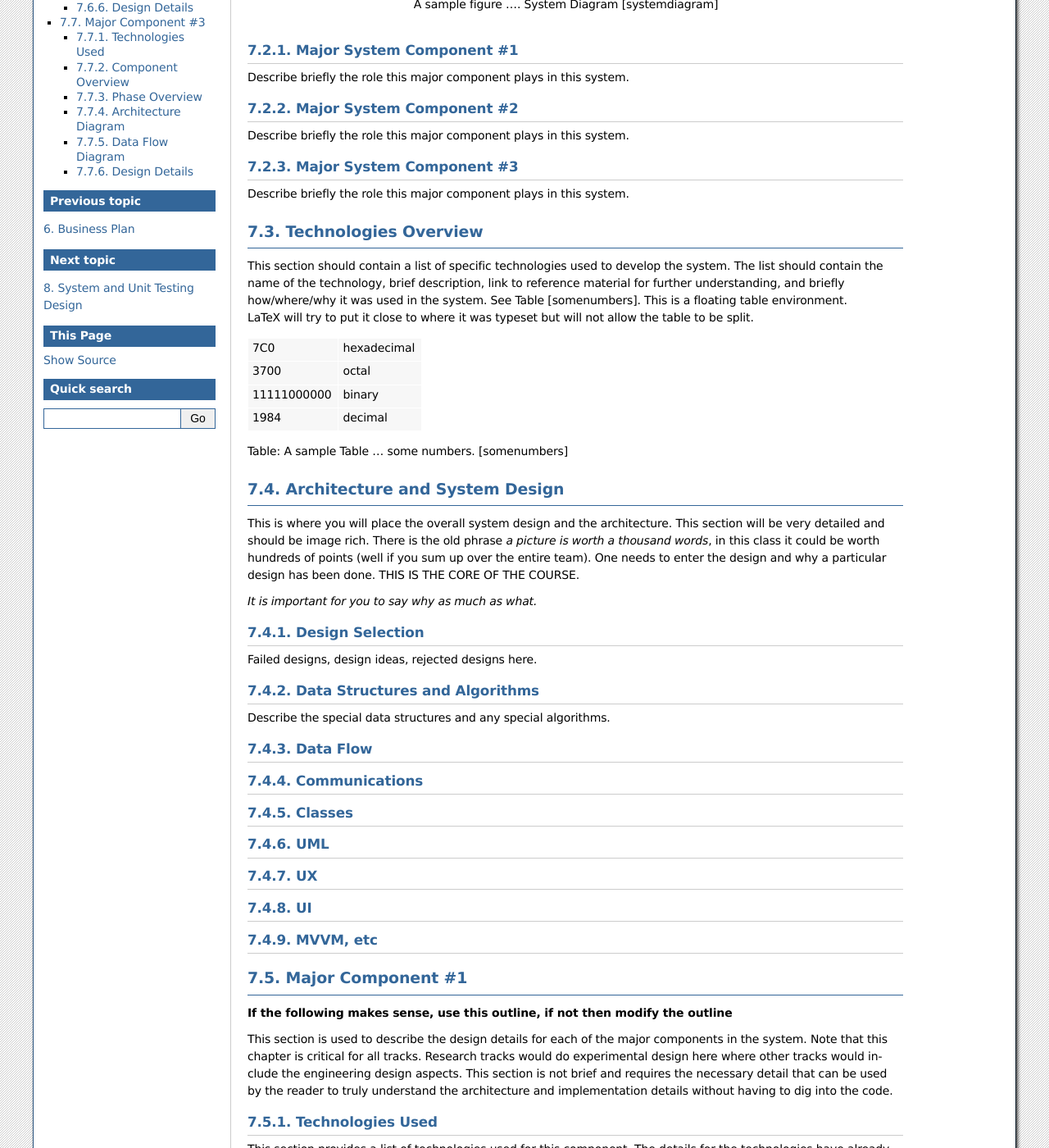
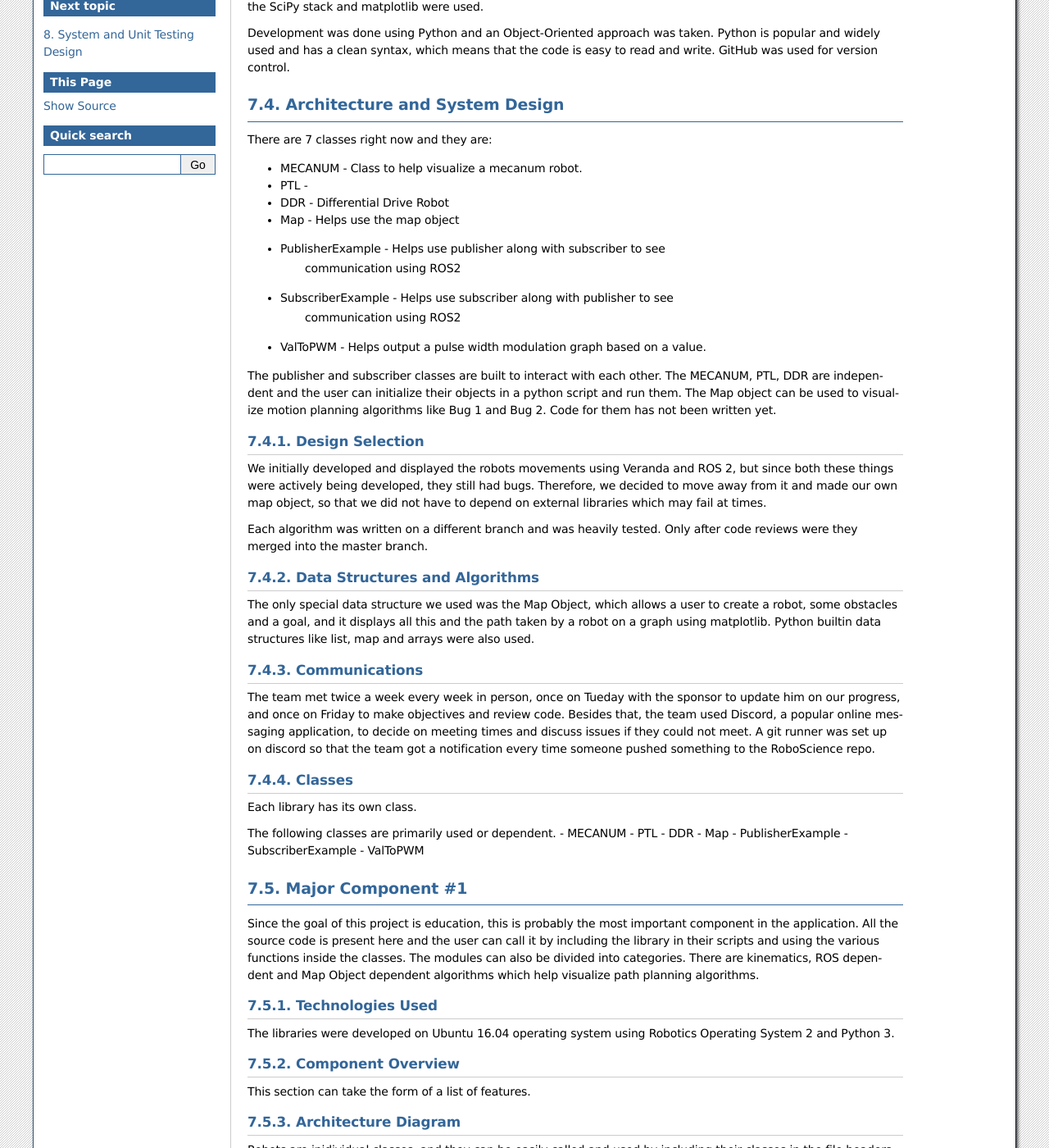
Before and after one commit to roboscienceorg/robolib, a Sphinx documentation site: the page built from DesignDoc/source/design.rst, in a window 1280 px wide and 1400 px high, scrolled down 885 px. Shown: the whole window at 82% size. Built offline with Sphinx 7.4.7, drawn with Linux system fonts in a browser that asks for light colours; pages that are not in the unit, such as notebooks, are missing from menus; some of the changed text lies outside the part shown.

Commit message:
design doc added

```diff
--- a/DesignDoc/source/design.rst
+++ b/DesignDoc/source/design.rst
@@ -9,141 +9,217 @@
 Design and Implementation
 =========================
 
+The Robotics library will be developed has several different areas or
+components.
+
+
 Systems Goals
 -------------
 
-Briefly describe the overall goals this system plans to achieve. These
-goals are typically provided by the stakeholders. This is not intended
-to be a detailed requirements listing. Keep in mind that this section is
-still part of the Overview.
+As discussed with the stakeholders, the Senior Design team will be delivering
+library code in python containing all of the algorithms from the Robotics book
+written by Dr. McGough, a professor at South Dakota School of Mines and
+Technology. Thourough documentation and tutorials for every module and setup
+files will be provided so that users with very little to no experience spend no
+time in setting up their environment and getting started with learning the
+concepts.
 
 System Overview and Description
 -------------------------------
 
-Provide a more detailed description of the major system components
-without getting too detailed. This section should contain a high-level
-block and/or flow diagram of the system highlighting the major
-components. See Figure [systemdiagram]. This is a floating figure
-environment. LaTeX will try to put it close to where it was typeset but
-will not allow the figure to be split if moving it can not happen.
-Figures, tables, algorithms and many other floating environments are
-automatically numbered and placed in the appropriate type of table of
-contents. You can move these and the numbers will update correctly.
-
-.. figure:: ./diagram.png
-   :alt: A sample figure .... System Diagram [systemdiagram]
-   :width: 75.0%
-
-   A sample figure .... System Diagram [systemdiagram]
+There are 3 major components to this project, and they are library modules,
+documentation, tutorials and setup files, and map object. All these are
+independent, but make no sense without one another. Setup files help run the library modules and these modules will make no sense to an inexperienced user
+without the documentation and tutorials. The map object removes all dependency
+from Veranda and helps plot the path taken by a robot when it is given various algorithms.
 
 Major System Component #1
 ~~~~~~~~~~~~~~~~~~~~~~~~~
 
-Describe briefly the role this major component plays in this system.
+Library Source Code: This contains all the call routines in Python which the
+user will be able to use to learn Robotics concepts. The algorithms developed
+will be all those described on the RoboScience website under "Software".
+
 
 Major System Component #2
 ~~~~~~~~~~~~~~~~~~~~~~~~~
 
-Describe briefly the role this major component plays in this system.
+Examples: This will contain tutorials, heavily documented code and setup files
+which will help the user understand how the modules are used and how they interact with each other and they can also setup thier execution environment.
 
 Major System Component #3
 ~~~~~~~~~~~~~~~~~~~~~~~~~
 
-Describe briefly the role this major component plays in this system.
+Map Object: This is a very useful data structure which allows to the user to
+visualize the path taken by the robot using matplotlib.
 
 Technologies Overview
 ---------------------
 
-This section should contain a list of specific technologies used to
-develop the system. The list should contain the name of the technology,
-brief description, link to reference material for further understanding,
-and briefly how/where/why it was used in the system. See
-Table [somenumbers]. This is a floating table environment. LaTeX will
-try to put it close to where it was typeset but will not allow the table
-to be split.
+Ubuntu 16.04 LTS (Xenial Xerus) operating system was used to develop as well as
+Robotics Operating System 2. Initially Veranda was used as a simualtion
+software, but we decided to move away from it as it was actively being
+developed and the students who were using it kept finding bugs. Besides these,
+various libraries from Python like the SciPy stack and matplotlib were used.
 
-+---------------+---------------+
-| 7C0           | hexadecimal   |
-+---------------+---------------+
-| 3700          | octal         |
-+---------------+---------------+
-| 11111000000   | binary        |
-+---------------+---------------+
-| 1984          | decimal       |
-+---------------+---------------+
+Development was done using Python and an Object-Oriented approach was taken.
+Python is popular and widely used and has a clean syntax, which means that the
+code is easy to read and write. GitHub was used for version control.
 
-Table: A sample Table ... some numbers. [somenumbers]
 
 Architecture and System Design
 ------------------------------
 
-This is where you will place the overall system design and the
-architecture. This section will be very detailed and should be image
-rich. There is the old phrase *a picture is worth a thousand words*, in
-this class it could be worth hundreds of points (well if you sum up over
-the entire team). One needs to enter the design and why a particular
-design has been done. THIS IS THE CORE OF THE COURSE.
+There are 7 classes right now and they are:
 
-*It is important for you to say why as much as what.*
+- MECANUM - Class to help visualize a mecanum robot.
+- PTL -
+- DDR - Differential Drive Robot
+- Map - Helps use the map object
+- PublisherExample - Helps use publisher along with subscriber to see
+                     communication using ROS2
+- SubscriberExample - Helps use subscriber along with publisher to see
+                      communication using ROS2
+- ValToPWM - Helps output a pulse width modulation graph based on a value.
+
+The publisher and subscriber classes are built to interact with each other.
+The MECANUM, PTL, DDR are independent and the user can initialize their objects
+in a python script and run them. The Map object can be used to visualize
+motion planning algorithms like Bug 1 and Bug 2. Code for them has not been
+written yet.
 
 Design Selection
 ~~~~~~~~~~~~~~~~
 
-Failed designs, design ideas, rejected designs here.
+We initially developed and displayed the robots movements using Veranda and ROS
+2, but since both these things were actively being developed, they still had
+bugs. Therefore, we decided to move away from it and made our own map object,
+so that we did not have to depend on external libraries which may fail at
+times.
+
+Each algorithm was written on a different branch and was heavily tested. Only
+after code reviews were they merged into the master branch.
 
 Data Structures and Algorithms
 ~~~~~~~~~~~~~~~~~~~~~~~~~~~~~~
 
-Describe the special data structures and any special algorithms.
-
-Data Flow
-~~~~~~~~~
+The only special data structure we used was the Map Object, which allows a user
+to create a robot, some obstacles and a goal, and it displays all this and the
+path taken by a robot on a graph using matplotlib. Python builtin data
+structures like list, map and arrays were also used.
 
 Communications
 ~~~~~~~~~~~~~~
 
+The team met twice a week every week in person, once on Tueday with the sponsor
+to update him on our progress, and once on Friday to make objectives and review
+code. Besides that, the team used Discord, a popular online messaging
+application, to decide on meeting times and discuss issues if they could not
+meet. A git runner was set up on discord so that the team got a notification
+every time someone pushed something to the RoboScience repo.
+
 Classes
 ~~~~~~~
 
-UML
-~~~
+Each library has its own class.
 
-UX
-~~
+The following classes are primarily used or dependent.
+- MECANUM
+- PTL
+- DDR
+- Map
+- PublisherExample
+- SubscriberExample
+- ValToPWM
 
-UI
-~~
-
-MVVM, etc
-~~~~~~~~~
 
 Major Component #1
 -------------------
 
-**If the following makes sense, use this outline, if not then modify the
-outline**
+Since the goal of this project is education, this is probably the most important component in the application. All the source code is present here
+and the user can call it by including the library in their scripts and using
+the various functions inside the classes. The modules can also be divided into
+categories. There are kinematics, ROS dependent and Map Object dependent
+algorithms which help visualize path planning algorithms.
 
-This section is used to describe the design details for each of the
-major components in the system. Note that this chapter is critical for
-all tracks. Research tracks would do experimental design here where
-other tracks would include the engineering design aspects. This section
-is not brief and requires the necessary detail that can be used by the
-reader to truly understand the architecture and implementation details
-without having to dig into the code.
+Technologies Used
+~~~~~~~~~~~~~~~~~
 
+The libraries were developed on Ubuntu 16.04 operating system using Robotics
+Operating System 2 and Python 3.
+
+Component Overview
+~~~~~~~~~~~~~~~~~~
+
+This section can take the form of a list of features.
+
+Architecture Diagram
+~~~~~~~~~~~~~~~~~~~~~
+
+Robots are inidividual classes, and they can be easily called and used by
+including their classes in the file headers. Tutorials and examples are
+provided to use each module.
+
+
+Design Details
+~~~~~~~~~~~~~~
+
+<insert code>
+
+
+
+Major Component #2
+-------------------
+
+Once again, since our main goal was education, we wanted this library to be
+user friendly. Hence, we provided setup files, tutorials and heavily
+documented the classes so that beginners who have no knowledge about robotics
+or the operating system, spends very little time in understanding how to
+install the dependencies and using the libraries.
 
 
 Technologies Used
 ~~~~~~~~~~~~~~~~~
 
-This section provides a list of technologies used for this component.
-The details for the technologies have already been provided in the
-Overview section.
+The documentaion was done in the Python files itself. Vim and Gedit were used
+to write them. Latex was used to format the project details and description
+documents. All this is present on the GitHub repository
+https://github.com/roboscienceorg/robolib
 
 Component Overview
 ~~~~~~~~~~~~~~~~~~
 
-This section can take the form of a list of features.
+The user can just download the files on their desktop and just run them.
+
+Design Details
+~~~~~~~~~~~~~~
+
+
+
+Major Component #3
+-------------------
+
+This is the Map Object which helps move away from Veranda and ROS 2. It is
+basically a data structure which helps the user make a robot, obstacles and a
+goal, and diplays all this using matplotlib. It shows colors which tell user
+how the planning was done and which route was most likely to be taken.
+
+Technologies Used
+~~~~~~~~~~~~~~~~~
+
+Matplotlib and Python 3 were used to develop the Map Object. Numpy was used to
+speed up the calculations.
+
+Component Overview
+~~~~~~~~~~~~~~~~~~
+
+Helps make a robot
+Helps make obstacles
+Helps make a goal
+
+The user can either do this using matplotlib or hardcoding it at the beginning.
+If the user decides to use the GUI, then he has to click finish to get done
+with editing it.
 
 Phase Overview
 ~~~~~~~~~~~~~~
@@ -152,130 +228,5 @@
 component. It is meant to be basically a brief list with space for
 marking the phase status.
 
-Architecture Diagram
-~~~~~~~~~~~~~~~~~~~~~
-
-It is important to build and maintain an architecture diagram. However,
-it may be that a component is best described visually with a data flow
-diagram.
-
-Data Flow Diagram
-~~~~~~~~~~~~~~~~~
-
-It is important to build and maintain a data flow diagram. However, it
-may be that a component is best described visually with an architecture
-diagram.
-
 Design Details
 ~~~~~~~~~~~~~~
-
-This is where the details are presented and may contain subsections.
-Here is an example code listing:
-
-::
-
-    #include <stdio.h>
-    #define N 10
-    /* Block
-     * comment */
-
-    int main()
-    {
-        int i;
-
-        // Line comment.
-        puts("Hello world!");
-
-        for (i = 0; i < N; i++)
-        {
-            puts("Python is also great for programmers!");
-        }
-
-        return 0;
-    }
-
-This code listing is not floating or automatically numbered. If you want
-auto-numbering, but it in the algorithm environment (not algorithmic
-however) shown above.
-
-Major Component #2
--------------------
-
-Technologies Used
-~~~~~~~~~~~~~~~~~
-
-This section provides a list of technologies used for this component.
-The details for the technologies have already been provided in the
-Overview section.
-
-Component Overview
-~~~~~~~~~~~~~~~~~~
-
-This section can take the form of a list of features.
-
-Phase Overview
-~~~~~~~~~~~~~~
-
-This is an extension of the Phase Overview above, but specific to this
-component. It is meant to be basically a brief list with space for
-marking the phase status.
-
-Architecture Diagram
-~~~~~~~~~~~~~~~~~~~~~
-
-It is important to build and maintain an architecture diagram. However,
-it may be that a component is best described visually with a data flow
-diagram.
-
-Data Flow Diagram
-~~~~~~~~~~~~~~~~~
-
-It is important to build and maintain a data flow diagram. However, it
-may be that a component is best described visually with an architecture
-diagram.
-
-Design Details
-~~~~~~~~~~~~~~
-
-This is where the details are presented and may contain subsections.
-
-Major Component #3
--------------------
-
-Technologies Used
-~~~~~~~~~~~~~~~~~
-
-This section provides a list of technologies used for this component.
-The details for the technologies have already been provided in the
-Overview section.
-
-Component Overview
-~~~~~~~~~~~~~~~~~~
-
-This section can take the form of a list of features.
-
-Phase Overview
-~~~~~~~~~~~~~~
-
-This is an extension of the Phase Overview above, but specific to this
-component. It is meant to be basically a brief list with space for
-marking the phase status.
-
-Architecture Diagram
-~~~~~~~~~~~~~~~~~~~~~
-
-It is important to build and maintain an architecture diagram. However,
-it may be that a component is best described visually with a data flow
-diagram.
-
-Data Flow Diagram
-~~~~~~~~~~~~~~~~~
-
-It is important to build and maintain a data flow diagram. However, it
-may be that a component is best described visually with an architecture
-diagram.
-
-Design Details
-~~~~~~~~~~~~~~
-
-This is where the details are presented and may contain subsections.
```
